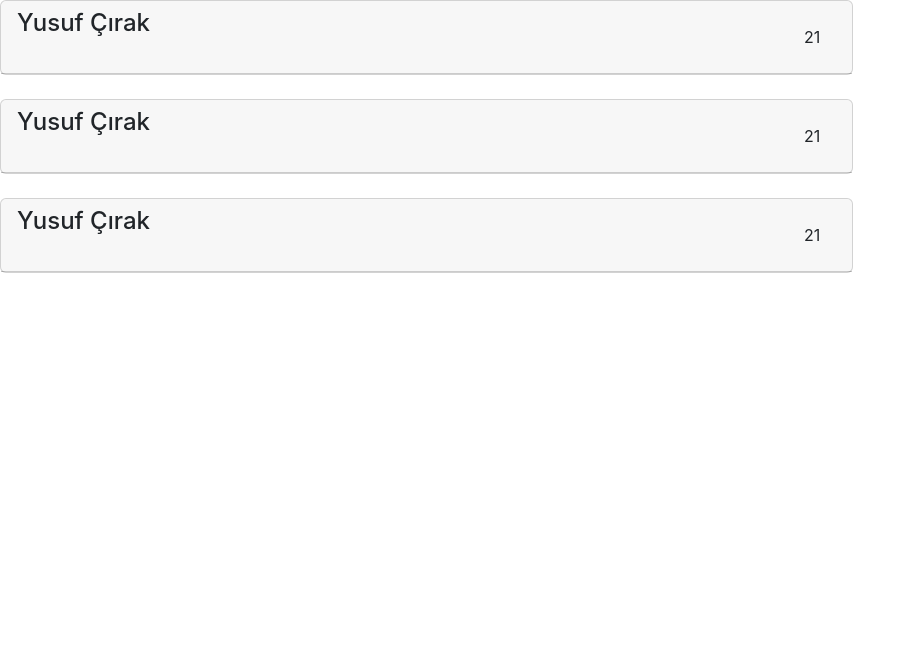
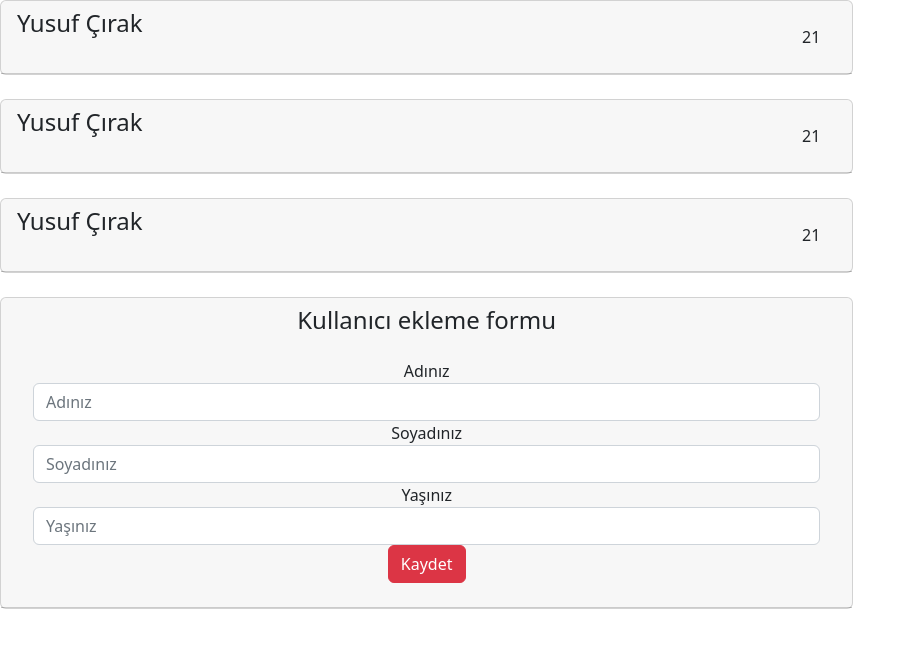
Before and after one commit to yusuf-cirak/react-intro, a React (Create React App) app in the folder context-api/: page / in a window 1280 px wide. Shown: the top 648 px of the page, without its empty margins (0-916 px from the left). Built offline with nearby package versions, Linux system fonts and the light colour scheme.

Commit message:
AddUser function, id and age converted

```diff
--- a/context-api/package.json
+++ b/context-api/package.json
@@ -6,9 +6,11 @@
     "@testing-library/jest-dom": "^5.16.4",
     "@testing-library/react": "^13.2.0",
     "@testing-library/user-event": "^13.5.0",
+    "pose": "^2.3.1",
     "react": "^18.1.0",
     "react-dom": "^18.1.0",
     "react-scripts": "5.0.1",
+    "uniqid": "^5.4.0",
     "web-vitals": "^2.1.4"
   },
   "scripts": {
--- a/context-api/src/App.js
+++ b/context-api/src/App.js
@@ -1,4 +1,5 @@
 import './App.css';
+import UserAddForm from './pages/UserAddForm';
 import Users from './pages/Users';
 
 function App() {
@@ -6,6 +7,8 @@ function App() {
     <div className="App">
       <Users/>
 
+      <UserAddForm/>
+
     </div>
   );
 }
--- a/context-api/src/context.js
+++ b/context-api/src/context.js
@@ -10,7 +10,11 @@ const reducer=(state,action)=>{
                 ...state, // spread operator
                 users:state.users.filter(user=>action.payload!==user.id)
             }
-
+            case actionTypes.ADD_USER:
+                return{
+                    ...state,
+                    users:[...state.users,action.payload]
+                }
         default:
             return state;
     }
@@ -20,22 +24,22 @@ const reducer=(state,action)=>{
     state = {
         users:[
             {
-                id:1,
+                id:"1",
                 firstName:"Yusuf",
                 lastName:"Çırak",
-                age:21
+                age:"21"
             },
             {
-                id:2,
+                id:"2",
                 firstName:"Yusuf",
                 lastName:"Çırak",
-                age:21
+                age:"21"
             },
             {
-                id:3,
+                id:"3",
                 firstName:"Yusuf",
                 lastName:"Çırak",
-                age:21
+                age:"21"
             }
         ],
         dispatch:action=>{
--- a/context-api/src/index.css
+++ b/context-api/src/index.css
@@ -1,4 +1,4 @@
-body {
+/* body {
   margin: 0;
   font-family: -apple-system, BlinkMacSystemFont, 'Segoe UI', 'Roboto', 'Oxygen',
     'Ubuntu', 'Cantarell', 'Fira Sans', 'Droid Sans', 'Helvetica Neue',
@@ -10,4 +10,4 @@ body {
 code {
   font-family: source-code-pro, Menlo, Monaco, Consolas, 'Courier New',
     monospace;
-}
+} */
--- a/context-api/src/pages/User.jsx
+++ b/context-api/src/pages/User.jsx
@@ -7,6 +7,7 @@ import * as actionTypes from '../store/actionTypes'
 class User extends Component {
   state = {
     isVisible: true,
+    hover:false
   };
 
   onClickEvent = (e) => {
@@ -15,6 +16,12 @@ class User extends Component {
     });
   };
 
+  onHoverEvent=(e)=>{
+    this.setState({
+      hover:!this.state.hover
+    })
+  }
+
   onDeleteUser = (dispatch, e) => { // bind ederken dispatch sonda, fonksiyonda başta kullanılır.
     const { id } = this.props;
     // Consumer dispatch
@@ -22,7 +29,7 @@ class User extends Component {
   };
   render() {
     const { firstName, lastName, age } = this.props;
-    const { isVisible } = this.state;
+    const { isVisible,hover } = this.state;
 
     return (
       <UserConsumer>
@@ -31,9 +38,9 @@ class User extends Component {
           return (
             <div className="userComponent">
               <div className="col-md-8 mb-4">
-                <div className="card">
+                <div className="card" style={hover?{backgroundColor:"#6b885e"}:null}>
                   <div className="card-header d-flex justify-content-between">
-                    <h4 className="d-inline" onClick={this.onClickEvent}>
+                    <h4 className="d-inline" onMouseEnter={this.onHoverEvent} onMouseLeave={this.onHoverEvent} onClick={this.onClickEvent}>
                       {firstName} {lastName}
                     </h4>
                     <i
@@ -60,6 +67,7 @@ class User extends Component {
 }
 
 User.propTypes={
+  id:PropTypes.string.isRequired,
     firstName:PropTypes.string.isRequired,
     lastName:PropTypes.string.isRequired,
     age:PropTypes.number.isRequired
--- /dev/null
+++ b/context-api/src/pages/UserAddForm.jsx
@@ -0,0 +1,101 @@
+import React, { Component } from 'react'
+import uniqid from 'uniqid';
+import UserConsumer from '../context'
+import * as actionTypes from '../store/actionTypes'
+
+ class UserAddForm extends Component {
+
+
+    state={ // state
+        firstName:"",
+        lastName:"",
+        age:"",
+    }
+
+    changeInput=(e)=>{
+        this.setState({
+            [e.target.name]:e.target.value
+        })
+    }
+
+    addUser=(dispatch,e)=>{
+
+        const {firstName,lastName,age}=this.state // state'den alanların en güncel halini alıyoruz
+
+        const newUser={
+            id:uniqid(),
+            firstName, // state'ler ile User objesinin alanları aynı olduğu için böyle tanımlayabiliriz.
+            lastName,
+            age
+        }
+
+        dispatch({type:actionTypes.ADD_USER,payload:newUser})
+        e.preventDefault(); // Sayfa yenilenmesini engelliyoruz.
+    }
+
+  render() {
+      const {firstName,lastName,age}=this.state
+
+
+      return(
+          <UserConsumer>
+              {
+                  value=>{
+                      const {dispatch}=value
+                      return (
+      <div className='userAddForm'>
+          <div className="col-md-8 mb-4">
+              <div className="card">
+                  <div className="card-header">
+                      <h4>Kullanıcı ekleme formu</h4>
+                      <div className="card-body">
+                          <form onSubmit={this.addUser.bind(this,dispatch)}>
+                              <div className="form-group">
+                                  <label htmlFor="firstName">Adınız</label>
+                                  <input type="text"
+                                  name='firstName'
+                                  id='firstName'
+                                  placeholder='Adınız'
+                                  className='form-control'
+                                  value={firstName}
+                                  onChange={this.changeInput}/>
+                              </div>
+                              <div className="form-group">
+                                  <label htmlFor="lastName">Soyadınız</label>
+                                  <input type="text"
+                                  name='lastName'
+                                  id='lastName'
+                                  placeholder='Soyadınız'
+                                  className='form-control'
+                                  value={lastName}
+                                  onChange={this.changeInput}/>
+                              </div>
+                              <div className="form-group">
+                                  <label htmlFor="age">Yaşınız</label>
+                                  <input type="text"
+                                  name='age'
+                                  id='age'
+                                  placeholder='Yaşınız'
+                                  className='form-control'
+                                  value={age}
+                                  onChange={this.changeInput}/>
+                              </div>
+
+                              <button type='submit' className='btn btn-danger btn-block'>Kaydet</button>
+                          </form>
+                      </div>
+                  </div>
+              </div>
+          </div>
+      </div>
+    )
+                  }
+              }
+
+          </UserConsumer>
+      )
+
+  }
+}
+
+export default UserAddForm;
--- a/context-api/src/store/actionTypes.js
+++ b/context-api/src/store/actionTypes.js
@@ -1 +1,2 @@
 export const DELETE_USER='DELETE_USER'
+export const ADD_USER='ADD_USER'
```
Also changed, not shown: 1 other file (tests, documents, lock files or other folders).
